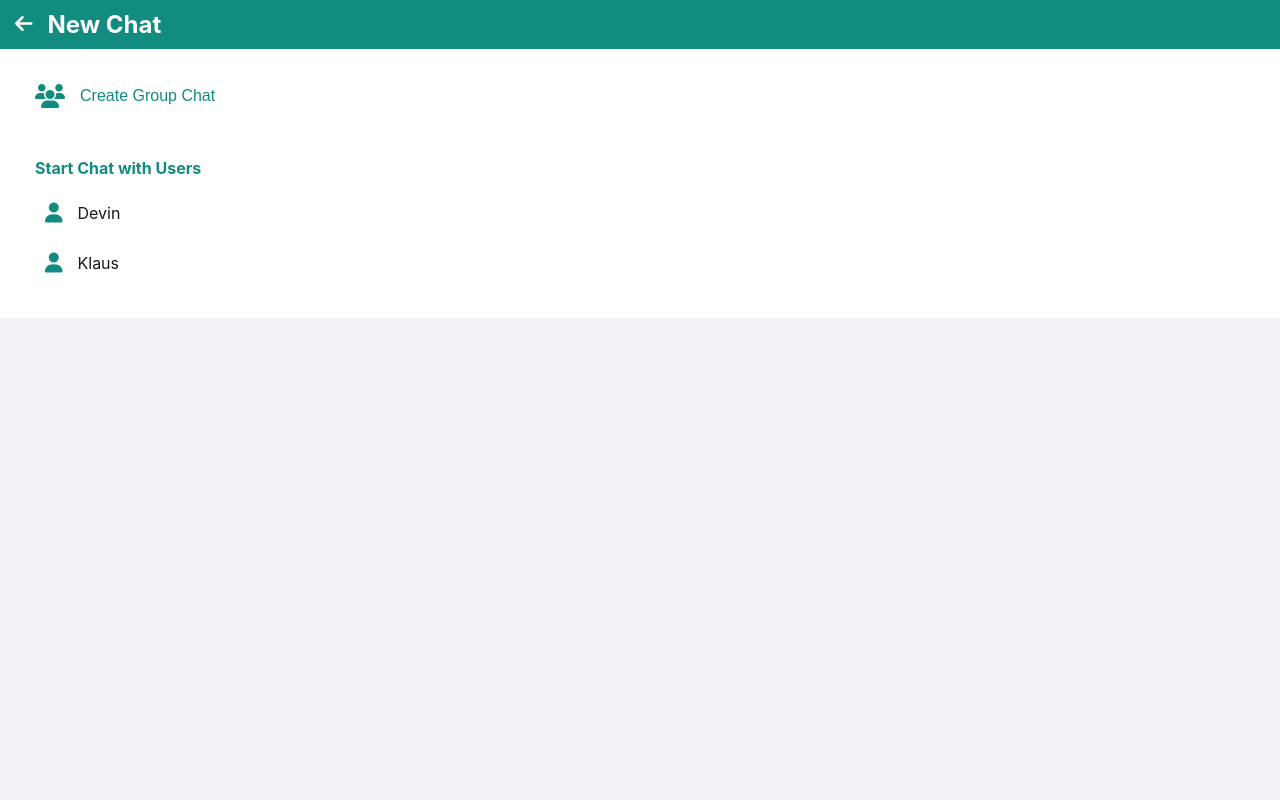
After one commit to Mz-scripter/WhatsUp, a Django app: page /chats/new_chat/ in a window 1280 px wide. The commit adds this page. Run offline with Django 5.2, Linux system fonts and the light colour scheme; a user stored in the database is signed in; data comes from the database, SQL or seed files in the repository; both versions use the stored data as it was after the commit; parts of the project's set-up code (start-up, migrations or seed data) failed here and were passed over.

Commit message:
Created the new chat page.

```diff
--- a/chats/templates/chats/chat_list.html
+++ b/chats/templates/chats/chat_list.html
@@ -6,9 +6,9 @@
         <header class="app-header">
             <h2>WhatsUp</h2>
             <div class="header-actions">
-                <a href="{% url 'create_group' %}">
+                <a href="{% url 'new_chat' %}">
                     <button id="new-chat-btn">
-                        <i class="fas fa-plus"></i> New Group
+                        <i class="fas fa-plus"></i>
                     </button>
                 </a>
             </div>
--- /dev/null
+++ b/chats/templates/chats/new_chat.html
@@ -0,0 +1,45 @@
+{% extends "base.html" %}
+{% load static %}
+
+{% block title %}New Chat{% endblock %}
+{% block content %}
+
+    <div id="new-chat-page" class="page active">
+        <header class="chat-header">
+            <div class="chat-header-left">
+                <a href="{% url 'chat_list' %}" class="chat-link">
+                    <button id="back-to-chats" class="back-button">
+                        <i class="fas fa-arrow-left"></i>
+                    </button>
+                </a>
+                <div class="chat-info">
+                    <h2>New Chat</h2>
+                </div>
+
+
+            </div>
+        </header>
+        <div class="new-chat-options">
+            <a href="{% url 'create_group' %}" class="chat-link">
+                <button id="create-group-btn" class="new-chat-option">
+                    <i class="fas fa-users"></i>
+                    <span>Create Group Chat</span>
+                </button>
+            </a>
+            <div class="users-list-container">
+                <h3>Start Chat with Users</h3>
+                <div id="direct-chat-users" class="users-list">
+                    {% for user in users %}
+                        <a href="{% url 'create_one_on_one' user.id %}" class="chat-link">
+                            <div class="user-item">
+                                <i class="fas fa-user"></i>
+                                <span>{{ user.username }}</span>
+                            </div>
+                        </a>
+                    {% endfor %}
+                </div>
+            </div>
+        </div>
+    </div>
+
+{% endblock %}
--- a/chats/urls.py
+++ b/chats/urls.py
@@ -4,6 +4,7 @@ from . import views
 
 urlpatterns = [
     path('', views.chat_list, name='chat_list'),
+    path('new_chat/', views.new_chat, name='new_chat'),
     path('chat/<int:chat_room_id>/', views.chat_detail, name='chat_detail'),
     path('create_one_on_one/<int:user_id>/', views.create_one_on_one_chat, name='create_one_on_one'),
     path('create_group/', views.create_group_chat, name='create_group'),
--- a/chats/views.py
+++ b/chats/views.py
@@ -6,6 +6,13 @@ from .forms import MessageForm
 from django.http import HttpResponseForbidden
 from django.contrib import messages
 
+@login_required
+def new_chat(request):
+    users = User.objects.exclude(id=request.user.id)
+    context = {
+        'users': users
+    }
+    return render(request, 'chats/new_chat.html', context)
 
 @login_required
 def create_one_on_one_chat(request, user_id):
@@ -16,13 +23,26 @@ def create_one_on_one_chat(request, user_id):
 
 @login_required
 def create_group_chat(request):
+    users = User.objects.exclude(id=request.user.id)
+
     if request.method == 'POST':
         name = request.POST.get('group_name')
+        participant_ids = request.POST.getlist('participants', '')
+
+        participant_ids = [int(id) for id in participant_ids[0].split(',')]
+
         chat_room = ChatRoom.objects.create(name=name, is_group_chat=True, owner=request.user)
         chat_room.participants.add(request.user)
         chat_room.admins.add(request.user)
+
+        selected_users = User.objects.filter(id__in=participant_ids)
+        chat_room.participants.add(*selected_users)
         return redirect('chat_detail', chat_room_id=chat_room.id)
-    return render(request, 'chats/create_group.html')
+
+    context = {
+        'users': users
+    }
+    return render(request, 'chats/create_group.html', context)
 
 @login_required
 def add_participants(request, chat_room_id):
--- a/static/css/styles.css
+++ b/static/css/styles.css
@@ -165,6 +165,145 @@ body {
     color: #111b21;
     font-weight: 500;
     margin-right: 4px;
+}
+
+/* New Chat Page */
+.new-chat-options {
+    padding: 20px;
+    background: white;
+}
+
+.new-chat-option {
+    width: 100%;
+    padding: 15px;
+    background: none;
+    border: none;
+    border-radius: 8px;
+    display: flex;
+    align-items: center;
+    gap: 15px;
+    font-size: 16px;
+    color: #128C7E;
+    cursor: pointer;
+    transition: background-color 0.2s ease;
+}
+
+.new-chat-option:hover {
+    background-color: #f0f2f5;
+}
+
+.new-chat-option i {
+    font-size: 24px;
+}
+
+.users-list-container {
+    margin-top: 20px;
+    padding: 15px;
+}
+
+.users-list-container h3 {
+    color: #128C7E;
+    margin-bottom: 15px;
+    font-size: 16px;
+}
+
+.users-list {
+    display: flex;
+    flex-direction: column;
+    gap: 10px;
+}
+
+.user-item {
+    display: flex;
+    align-items: center;
+    padding: 10px;
+    border-radius: 8px;
+    cursor: pointer;
+    transition: background-color 0.2s ease;
+}
+
+.user-item:hover {
+    background-color: #f0f2f5;
+}
+
+.user-item.selected {
+    background-color: #e7f3f1;
+}
+
+.user-item i {
+    color: #128C7E;
+    margin-right: 15px;
+    font-size: 20px;
+}
+
+/* Create Group Page */
+.create-group-container {
+    padding: 20px;
+    background: white;
+    height: calc(100% - 60px);
+    display: flex;
+    flex-direction: column;
+}
+
+.group-info-form {
+    display: flex;
+    flex-direction: column;
+    align-items: center;
+    gap: 20px;
+    padding: 20px;
+    border-bottom: 1px solid #f0f2f5;
+}
+
+.group-icon-upload {
+    width: 80px;
+    height: 80px;
+    background-color: #f0f2f5;
+    border-radius: 50%;
+    display: flex;
+    align-items: center;
+    justify-content: center;
+    cursor: pointer;
+}
+
+.group-icon-upload i {
+    font-size: 40px;
+    color: #128C7E;
+}
+
+#group-name {
+    width: 100%;
+    padding: 12px;
+    border: 1px solid #ddd;
+    border-radius: 5px;
+    font-size: 16px;
+    outline: none;
+}
+
+.selected-users-count {
+    color: #128C7E;
+    font-size: 14px;
+    margin-bottom: 10px;
+}
+
+.create-group-submit {
+    margin-top: auto;
+    padding: 15px;
+    background-color: #128C7E;
+    color: white;
+    border: none;
+    border-radius: 5px;
+    font-size: 16px;
+    cursor: pointer;
+    opacity: 0.7;
+    transition: opacity 0.2s ease;
+}
+
+.create-group-submit:not(:disabled) {
+    opacity: 1;
+}
+
+.create-group-submit:not(:disabled):hover {
+    background-color: #0e7265;
 }
 
 /* Chat Detail Page */
```
Also changed, not shown: chats/templates/chats/create_group.html (+77 -2 lines), db.sqlite3.
